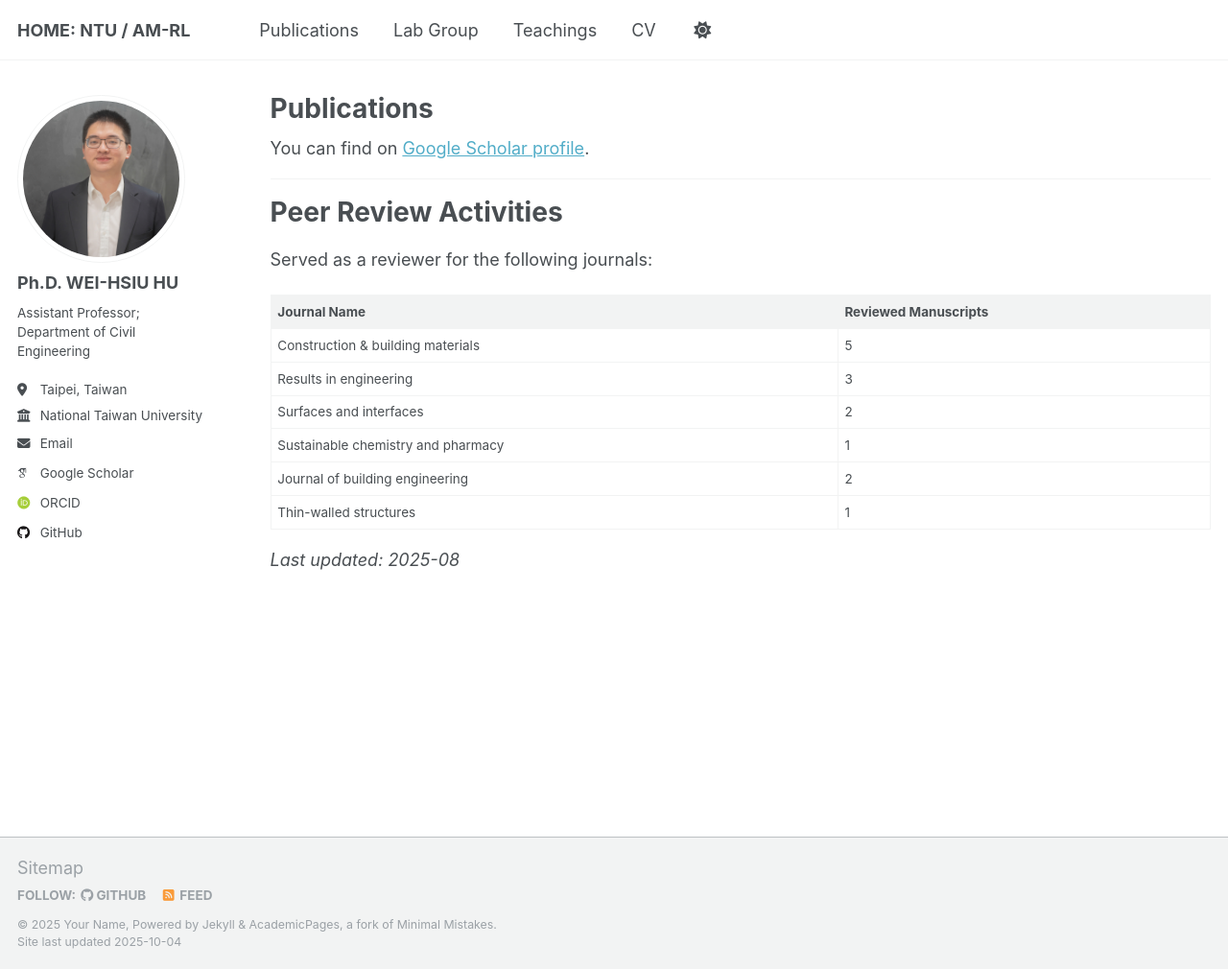
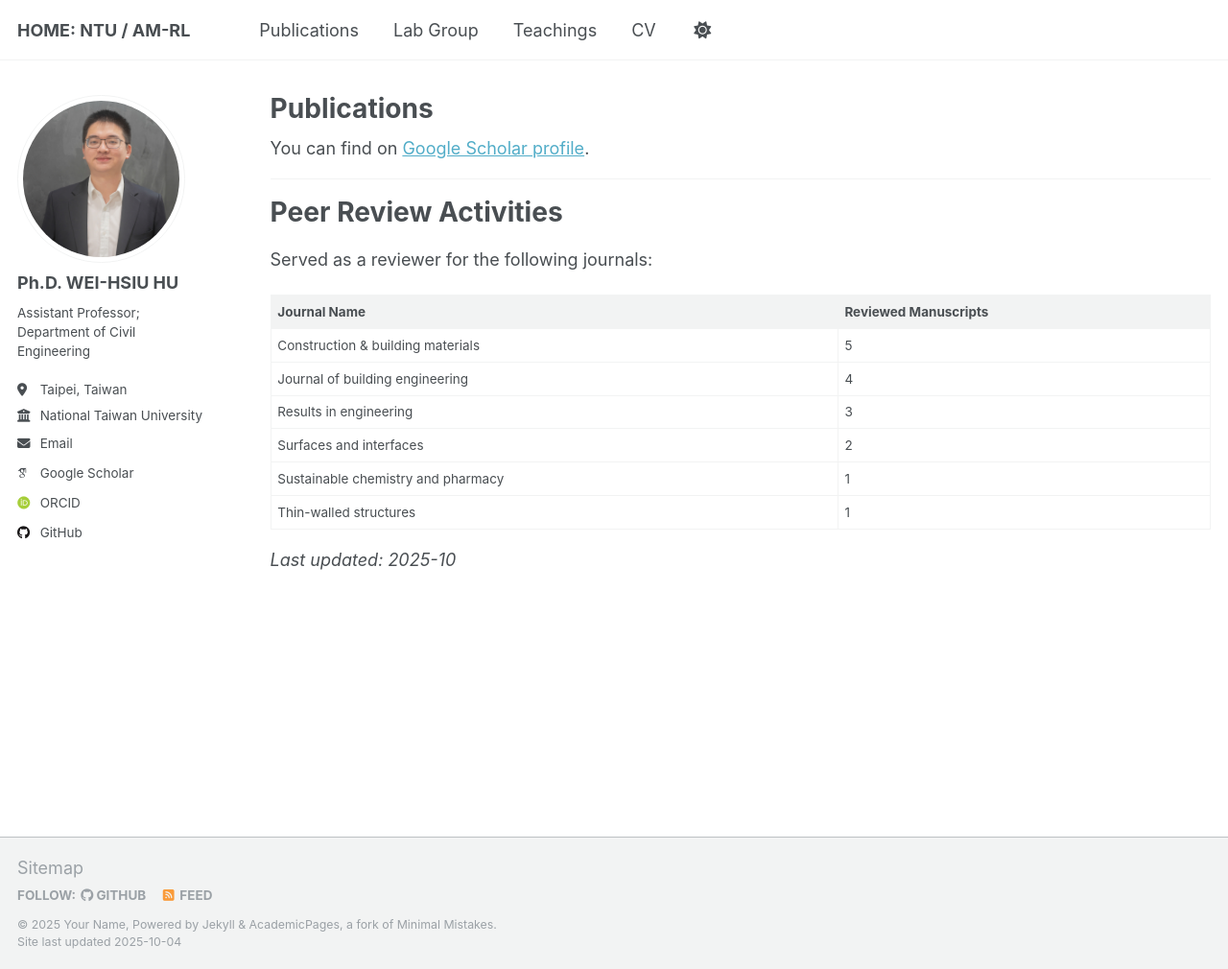
Before and after one commit to hwhsiu/hwhsiu.github.io, a Jekyll site: the page built from _pages/publications.html, in a window 1280 px wide and 1010 px high. Shown: the whole window at 96% size. Built offline with Jekyll 4.4.1, drawn with Linux system fonts in a browser that asks for light colours; some web fonts are replaced.

Commit message:
Update review.yml

```diff
--- a/_data/review.yml
+++ b/_data/review.yml
@@ -1,14 +1,14 @@
-last_updated: 2025-08
+last_updated: 2025-10
 journals:
   - name: Construction & building materials
     count: 5
+  - name: Journal of building engineering
+    count: 4
   - name: Results in engineering
     count: 3
   - name: Surfaces and interfaces
     count: 2
   - name: Sustainable chemistry and pharmacy
     count: 1
-  - name: Journal of building engineering
-    count: 2
   - name: Thin-walled structures
     count: 1
```
